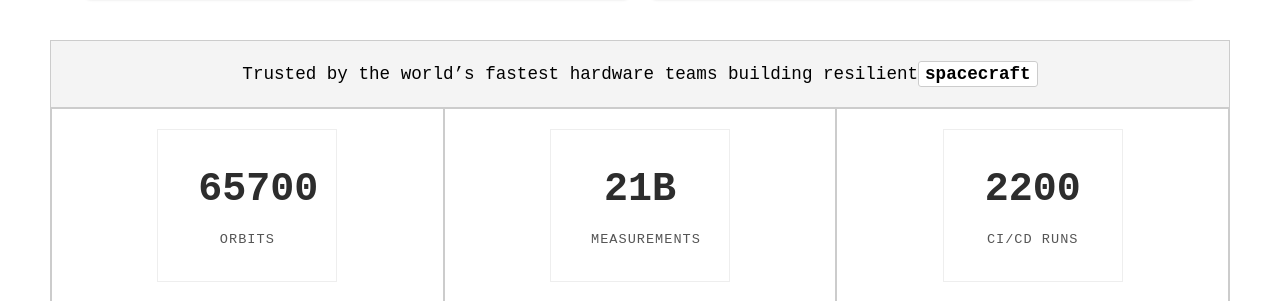
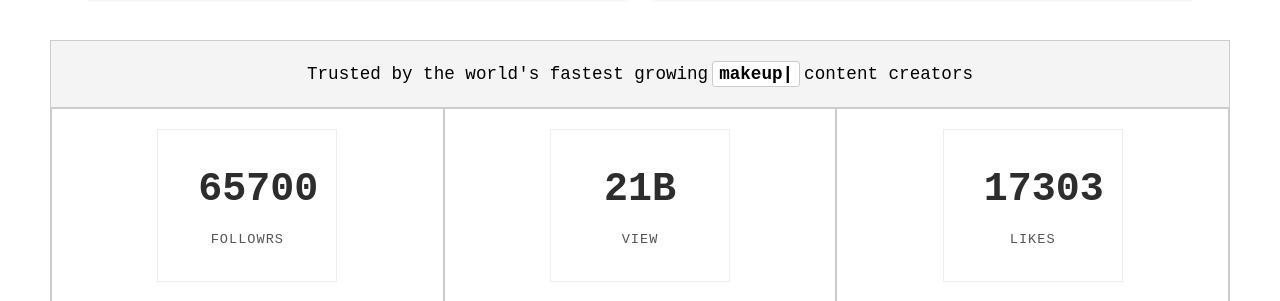
Before and after one commit to munozr1/creators, a React (Vite) app: page / in a window 1280 px wide. Shown: the part 1016-1317 px from the top of the page. Built offline with nearby package versions, Linux system fonts and the light colour scheme.

Commit message:
typing logic

```diff
--- a/src/App.css
+++ b/src/App.css
@@ -239,3 +239,13 @@ body {
   color: #555;
   letter-spacing: 1px;
 }
+
+.cursor-visible {
+  opacity: 1;
+  font-weight: bold;
+  color: #000;
+}
+
+.cursor-hidden {
+  opacity: 0;
+}
--- a/src/App.jsx
+++ b/src/App.jsx
@@ -1,6 +1,106 @@
 import './App.css';
 import Bento from './components/bento';
+import { useState, useEffect, useRef } from 'react';
+
 function App() {
+  const [currentWordIndex, setCurrentWordIndex] = useState(0);
+  const [isDeleting, setIsDeleting] = useState(false);
+  const [cursorVisible, setCursorVisible] = useState(true);
+  const [isInView, setIsInView] = useState(false);
+  const animationRef = useRef(null);
+  const timeoutRef = useRef(null); // Ref to hold the timeout ID
+
+  const words = ['gaming', 'makeup', 'fashion', 'irl', 'news'];
+  const typingSpeed = 150;
+  const deletingSpeed = 100;
+  const pauseBeforeDelete = 2300;
+
+  // State and logic for the "spacecraft" typing animation
+  const [dynamicText, setDynamicText] = useState('');
+
+  useEffect(() => {
+    const observer = new IntersectionObserver(
+      ([entry]) => {
+        setIsInView(entry.isIntersecting);
+      },
+      { threshold: 0.1 }
+    );
+
+    const currentRef = animationRef.current;
+    if (currentRef) {
+      observer.observe(currentRef);
+    }
+
+    return () => {
+      if (currentRef) {
+        observer.unobserve(currentRef);
+      }
+    };
+  }, []);
+
+  useEffect(() => {
+    let blinkCursor;
+    if (isInView) {
+      blinkCursor = setInterval(() => {
+        setCursorVisible(prev => !prev);
+      }, 500);
+    } else {
+      setCursorVisible(false);
+    }
+
+    return () => clearInterval(blinkCursor);
+  }, [isInView]);
+
+  useEffect(() => {
+
+    // Always clear previous timeout on effect run if it exists
+    if (timeoutRef.current) {
+        clearTimeout(timeoutRef.current);
+        timeoutRef.current = null;
+    }
+
+    if (!isInView) {
+      return; // No cleanup needed here as timeout is cleared above
+    }
+
+    const currentWord = words[currentWordIndex];
+
+    if (isDeleting) {
+      // --- Deletion Logic ---
+      if (dynamicText === '') {
+        setIsDeleting(false);
+        setCurrentWordIndex((prev) => (prev + 1) % words.length);
+        // No timeout needed, state change triggers next cycle
+      } else {
+        timeoutRef.current = setTimeout(() => {
+          setDynamicText(prev => prev.slice(0, -1));
+        }, deletingSpeed);
+      }
+    } else {
+      // --- Typing Logic ---
+      if (dynamicText === currentWord) {
+        // Schedule timeout ONLY to trigger deletion state change after pause
+        timeoutRef.current = setTimeout(() => {
+           setIsDeleting(true); // Set isDeleting=true *after* the pause completes
+        }, pauseBeforeDelete);
+      } else {
+        // Schedule timeout to type next character
+        timeoutRef.current = setTimeout(() => {
+          setDynamicText(currentWord.slice(0, dynamicText.length + 1));
+        }, typingSpeed);
+      }
+    }
+
+    // Cleanup function clears the timeout on unmount or dependency change
+    return () => {
+        if (timeoutRef.current) {
+            clearTimeout(timeoutRef.current);
+            timeoutRef.current = null; // Clear ref on cleanup
+        }
+    };
+    // Reduced dependencies to only core state driving the animation + visibility
+  }, [dynamicText, currentWordIndex, isDeleting, isInView]);
+
   return (
     <>
       <header className="">
@@ -21,7 +121,7 @@ function App() {
           <div className=" content flex flexcol items-center w-full h-full justify-center">
             <div className="flex flex-col itemscenter w-[33rem]">
               <p className="mt-2 max-w-lg text-pretty text-4xl font-semibold tracking-tight mb-6 text-gray-950 sm:text-5xl">
-                the BEST influencer analytics platform
+                the BEST creator analytics platform
               </p>
               <p className="text-gray-400 text-left">
                 CreatorQ users are 10x more likely to grow their audience by
@@ -40,28 +140,32 @@ function App() {
           </div>
 
           <Bento />
-          <div class="top-section mt-10">
-            Trusted by the world’s fastest hardware teams building resilient
-            <span class="highlight">spacecraft</span>
+          <div className="top-section mt-10">
+            Trusted by the world's fastest growing
+            <span className="highlight mr-1 ml-1" ref={animationRef}>
+                {dynamicText}
+               <span className={(isInView && cursorVisible) ? 'cursor-visible' : 'cursor-hidden'}>|</span>
+            </span>
+            content creators
           </div>
 
-          <div class="stats-container">
-            <div class="border-1 border-[#ccc] w-full flex justify-center py-5">
-              <div class="stat-box">
-                <div class="stat-value">65700</div>
-                <div class="stat-label">ORBITS</div>
+          <div className="stats-container">
+            <div className="border-1 border-[#ccc] w-full flex justify-center py-5">
+              <div className="stat-box">
+                <div className="stat-value">65700</div>
+                <div className="stat-label">FOLLOWRS</div>
               </div>
             </div>
-            <div class="border-1 border-[#ccc] w-full flex justify-center py-5">
-              <div class="stat-box">
-                <div class="stat-value">21B</div>
-                <div class="stat-label">MEASUREMENTS</div>
+            <div className="border-1 border-[#ccc] w-full flex justify-center py-5">
+              <div className="stat-box">
+                <div className="stat-value">21B</div>
+                <div className="stat-label">VIEW</div>
               </div>
             </div>
-            <div class="border-1 border-[#ccc] w-full flex justify-center py-5">
-              <div class="stat-box">
-                <div class="stat-value">2200</div>
-                <div class="stat-label">CI/CD RUNS</div>
+            <div className="border-1 border-[#ccc] w-full flex justify-center py-5">
+              <div className="stat-box">
+                <div className="stat-value">17303</div>
+                <div className="stat-label">LIKES</div>
               </div>
             </div>
           </div>
```
